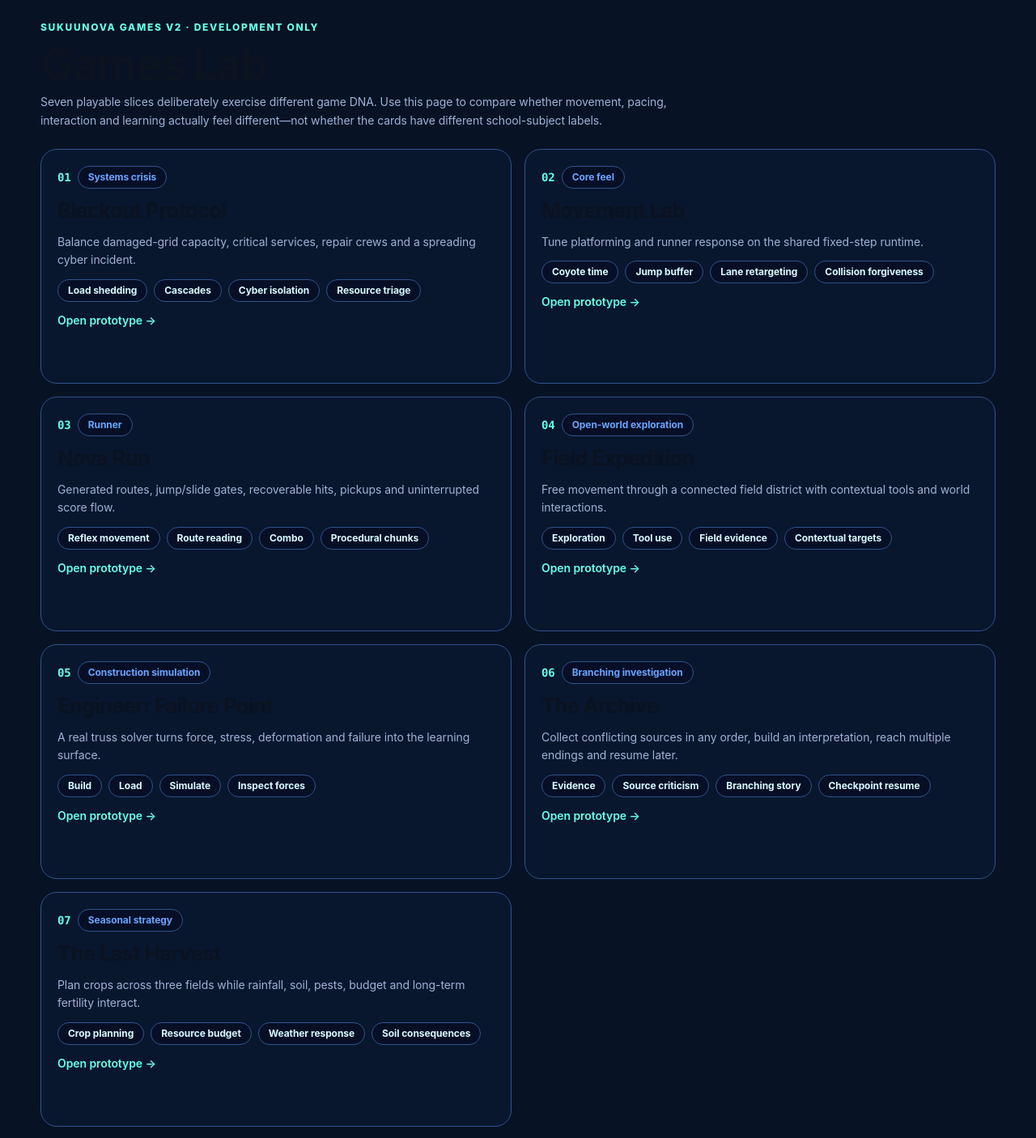
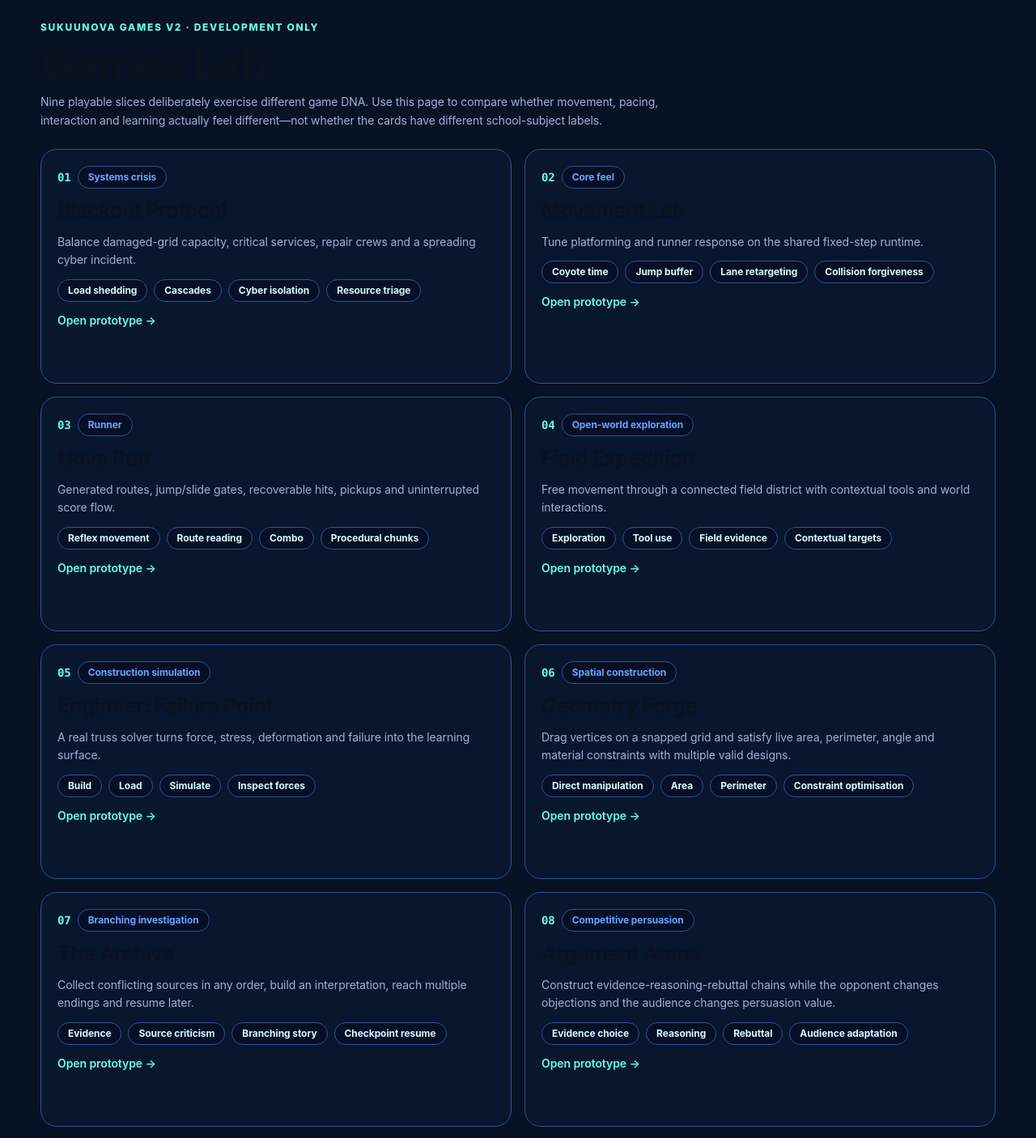
Before and after one commit to Eugene999B/SukuuNova, a Next.js app: page /labs/games in a window 1280 px wide. Shown: the top 1406 px of the page at 81% size. Built offline with nearby package versions, Linux system fonts and the light colour scheme.

Commit message:
feat(games): add Argument Arena and Geometry Forge to Games Lab

```diff
--- a/src/app/labs/games/page.tsx
+++ b/src/app/labs/games/page.tsx
@@ -45,11 +45,25 @@ const PLAYABLES = [
     mechanics: ["Build", "Load", "Simulate", "Inspect forces"],
   },
   {
+    href: "/labs/geometry-forge",
+    title: "Geometry Forge",
+    category: "Spatial construction",
+    summary: "Drag vertices on a snapped grid and satisfy live area, perimeter, angle and material constraints with multiple valid designs.",
+    mechanics: ["Direct manipulation", "Area", "Perimeter", "Constraint optimisation"],
+  },
+  {
     href: "/labs/the-archive",
     title: "The Archive",
     category: "Branching investigation",
     summary: "Collect conflicting sources in any order, build an interpretation, reach multiple endings and resume later.",
     mechanics: ["Evidence", "Source criticism", "Branching story", "Checkpoint resume"],
+  },
+  {
+    href: "/labs/argument-arena",
+    title: "Argument Arena",
+    category: "Competitive persuasion",
+    summary: "Construct evidence-reasoning-rebuttal chains while the opponent changes objections and the audience changes persuasion value.",
+    mechanics: ["Evidence choice", "Reasoning", "Rebuttal", "Audience adaptation"],
   },
   {
     href: "/labs/last-harvest",
@@ -70,7 +84,7 @@ export default function GamesLabPage() {
           <p className={styles.eyebrow}>Sukuunova Games V2 · development only</p>
           <h1>Games Lab</h1>
           <p>
-            Seven playable slices deliberately exercise different game DNA. Use this page to compare whether movement, pacing, interaction and learning actually feel different—not whether the cards have different school-subject labels.
+            Nine playable slices deliberately exercise different game DNA. Use this page to compare whether movement, pacing, interaction and learning actually feel different—not whether the cards have different school-subject labels.
           </p>
         </header>
 
```
